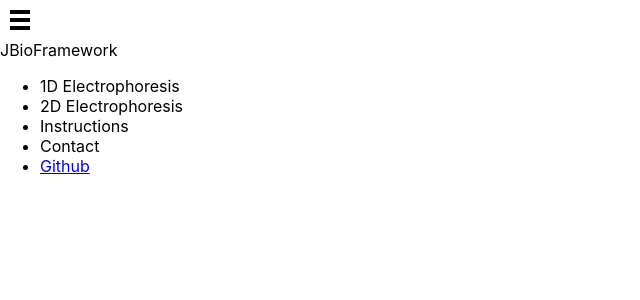
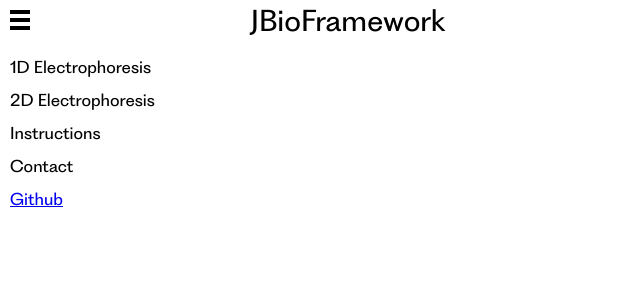
Before and after one commit to AmrMualla/RITSimulationofProteinSeparations, a React (Create React App) app in the folder frontend/jbio-web-app/: page / in a window 1280 px wide. Shown: the top 300 px of the page, without its empty margins (0-640 px from the left). Built offline with nearby package versions, Linux system fonts and the light colour scheme.

Commit message:
frontend initial build

```diff
--- a/frontend/jbio-web-app/src/App.css
+++ b/frontend/jbio-web-app/src/App.css
@@ -1,3 +1,9 @@
+@font-face {
+  font-family: 'PPFragment-SansRegular';
+  src: url('../public/fonts/PPFragment-SansRegular.woff2') format('woff2');
+}
+
+
 .App {
   text-align: center;
 }
@@ -43,21 +49,39 @@ button {
   cursor: pointer;
 }
 
-.sidebar {
-  width: 250px; /* Or your desired width for the expanded sidebar */
-  transition: width 0.3s ease; /* Smooth transition */
+.container {
+  display: flex;
+  align-items: start;
 }
 
+.sidebar-header {
+  display: flex;
+  align-items: center;
+  padding-left: 60px;
+  transition: padding-left 0.3s ease;
+}
+
+.sidebar + .sidebar-header {
+  padding-left: 0px;
+}
+
+.sidebar.sidebar-collapsed + .sidebar-header {
+  padding-left: 30px;
+}
+
+.sidebar {
+  width: 250px;
+  transition: width 0.3s ease;
+  z-index: 2;
+}
 
 .App {
-  transition: margin-left 0.3s ease; /* Smooth transition */
+  transition: margin-left 0.3s ease;
 }
 
-
 .sidebar + .App {
-  margin-left: 250px; /* The width of the expanded sidebar */
+  margin-left: 250px;
 }
-
 
 .sidebar-collapsed {
   width: 50px;
@@ -66,15 +90,13 @@ button {
   flex-direction: column;
   align-items: center;
   padding: 10px 0;
-  z-index: 3;
 }
-
 
 .icon-list {
   display: flex;
   flex-direction: column;
   align-items: center;
-  gap: 10px;  /* Spacing between items */
+  gap: 10px;
 }
 
 .icon-list span {
@@ -92,7 +114,7 @@ button {
   background-color: #333;
   color: #fff;
   border: none;
-  padding: 10px;
+  padding: 30px;
   cursor: pointer;
   font-size: 24px;
 }
@@ -129,16 +151,31 @@ button {
   outline: none;
 }
 
-
-.instructions-icon {
-  width: 32px;
-  height: auto;
-}
-.github-icon {
-  width: 32px;
-  height: auto;
-}
+.instructions-icon,
+.github-icon,
 .contact-icon {
   width: 32px;
   height: auto;
 }
+
+.menu {
+  list-style-type: none;
+  padding-left: 0;
+}
+
+.sidebar-title {
+  font-family: 'PPFragment-SansRegular', sans-serif;
+  font-size: 28px;
+}
+
+.menu li, .menu a {
+  font-family: 'PPFragment-SansRegular', sans-serif;
+}
+
+.menu li {
+  margin-bottom: 10px;
+}
+
+.menu {
+  padding-left: 10px;
+}
--- a/frontend/jbio-web-app/src/components/Sidebar.js
+++ b/frontend/jbio-web-app/src/components/Sidebar.js
@@ -2,6 +2,7 @@ import React from 'react';
 
 function Sidebar({ isOpen, toggle }) {
     return (
+        <div className="container">
             <div className={isOpen ? "sidebar" : "sidebar sidebar-collapsed"}>
                 <button className="toggle-btn" onClick={toggle}>
                     <span></span>
@@ -9,20 +10,17 @@ function Sidebar({ isOpen, toggle }) {
                     <span></span>
                 </button>
 
-
                 { !isOpen && (
                     <div className="icon-list">
                         <span>1DE</span>
                         <span>2DE</span>
                         <img src="information-button.png" alt="" className="instructions-icon" />
                         <img src="user.png" alt="" className="contact-icon" />
+                        <a href="https://github.com/AmrMualla/RITSimulationofProteinSimulations" target="_blank" rel="noopener noreferrer">
                             <img src="github-sign.png" alt="" className="github-icon" />
+                        </a>
                     </div>
                 )}
-
-            <div className="sidebar-header">
-                <span className="sidebar-title">JBioFramework</span>
-            </div>
 
                 { isOpen && (
                     <ul className="menu">
@@ -30,12 +28,15 @@ function Sidebar({ isOpen, toggle }) {
                         <li>2D Electrophoresis</li>
                         <li>Instructions</li>
                         <li>Contact</li>
-                    <li><a href="https://github.com" target="_blank" rel="noopener noreferrer">Github</a></li>
+                        <li><a href="https://github.com/AmrMualla/RITSimulationofProteinSimulations" target="_blank" rel="noopener noreferrer">Github</a></li>
                     </ul>
                 )}
+            </div>
+            <div className="sidebar-header">
+                <span className="sidebar-title">JBioFramework</span>
+            </div>
         </div>
     );
 }
 
-
 export default Sidebar;
```
Also changed, not shown: frontend/jbio-web-app/public/fonts/PPFragment-SansRegular.woff (added), frontend/jbio-web-app/public/fonts/PPFragment-SansRegular.woff2 (added). Lines whose indentation alone changed are shown as unchanged.
